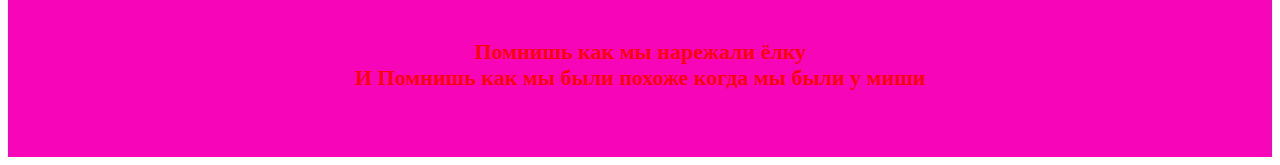
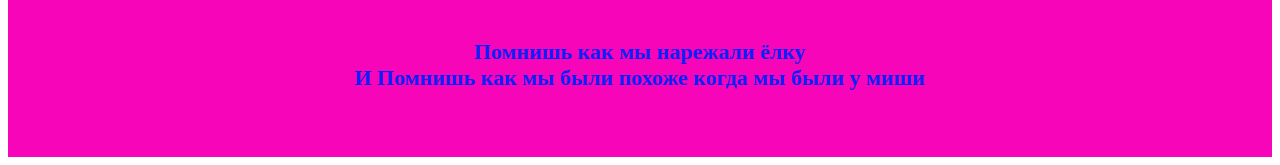
Before and after one commit to strakhovdenya/alex_for_mamy, a plain HTML site: page index.html in a window 1280 px wide. Shown: the part 664-829 px from the top of the page. Drawn offline with Linux system fonts and the light colour scheme.

Commit message:
update color text

```diff
--- a/style.css
+++ b/style.css
@@ -27,7 +27,7 @@
 }
 h1 {
     text-align: center;
-    color: #f80505;
+    color: #0820f9;;
     font-size: 22px;
     margin-bottom: 16px;
     }
```
